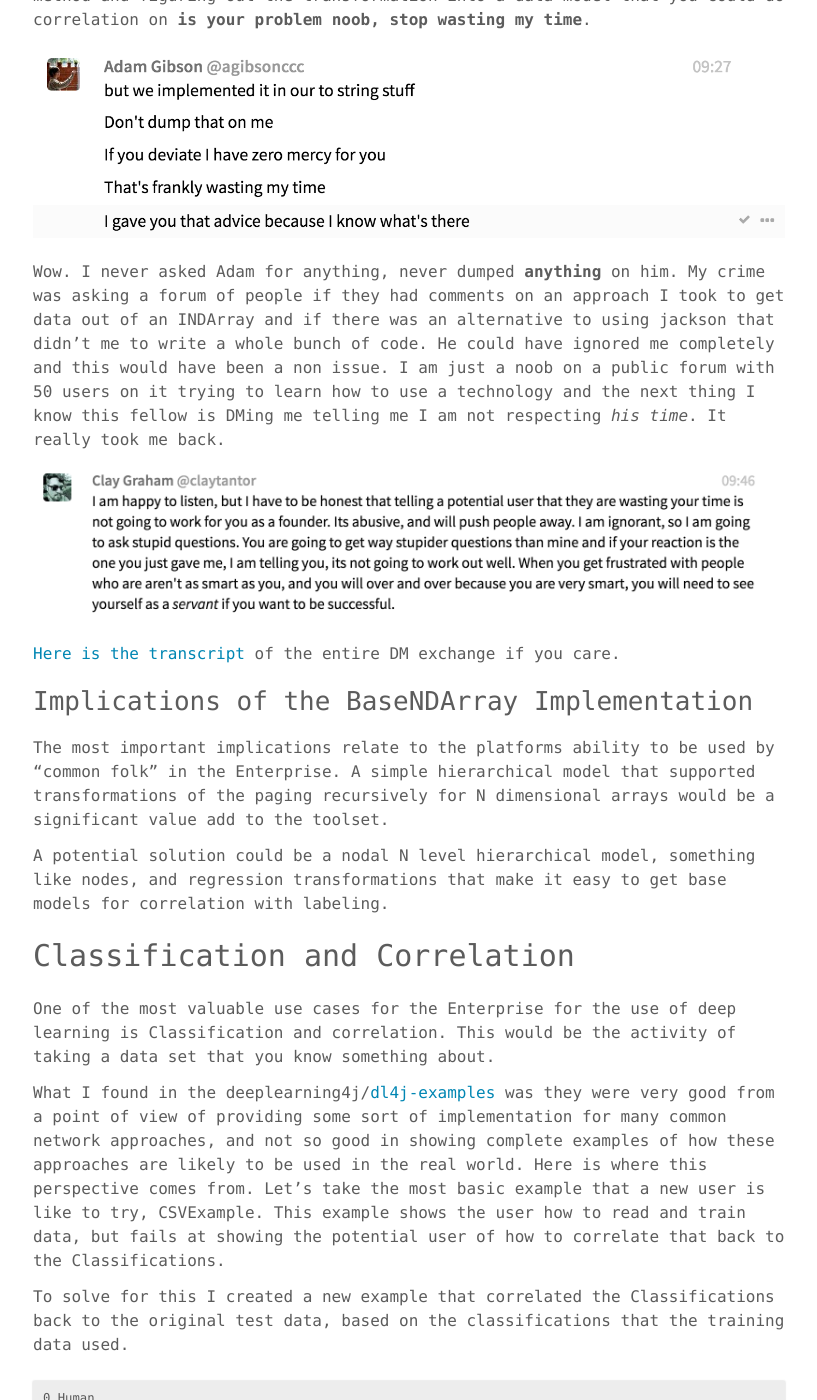
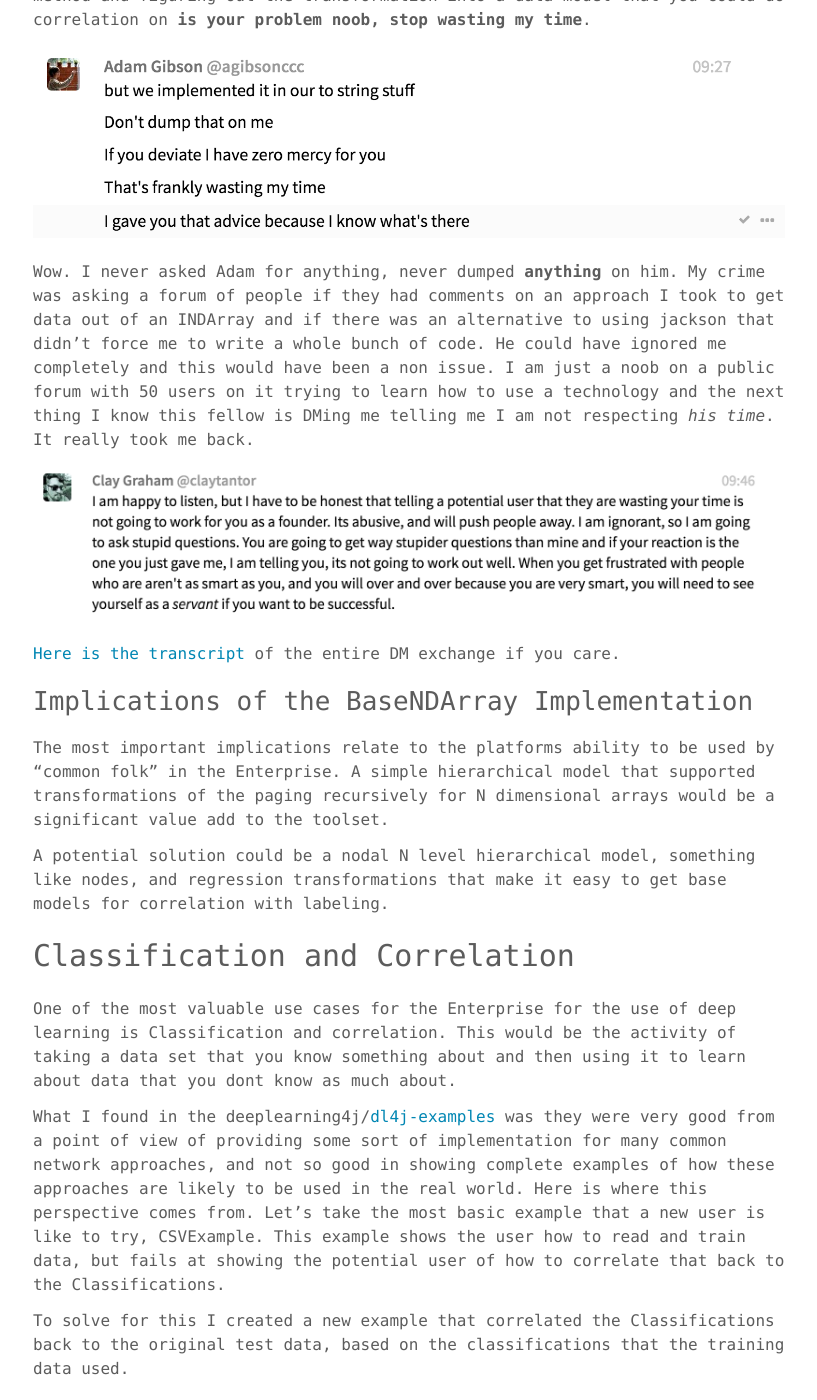
Before and after one commit to claytantor/claytantor.github.io, a Jekyll site: the page built from _posts/2016-09-10-working-with-deeplearning4j.md, in a window 1280 px wide and 1400 px high, scrolled down 4180 px. Shown: the whole window, without its empty margins (231-1048 px from the left). Built offline with Jekyll 4.4.1, drawn with Linux system fonts in a browser that asks for light colours.

Commit message:
fixing small typos

```diff
--- a/_posts/2016-09-10-working-with-deeplearning4j.md
+++ b/_posts/2016-09-10-working-with-deeplearning4j.md
@@ -135,7 +135,7 @@
 
 ![Wasting my time](/assets/images/abusive_founder.png)
 
-Wow. I never asked Adam for anything, never dumped **anything** on him. My crime was asking a forum of people if they had comments on an approach I took to get data out of an INDArray and if there was an alternative to using jackson that didn't me to write a whole bunch of code. He could have ignored me completely and this would have been a non issue. I am just a noob on a public forum with 50 users on it trying to learn how to use a technology and the next thing I know this fellow is DMing me telling me I am not respecting *his time*. It really took me back.
+Wow. I never asked Adam for anything, never dumped **anything** on him. My crime was asking a forum of people if they had comments on an approach I took to get data out of an INDArray and if there was an alternative to using jackson that didn't force me to write a whole bunch of code. He could have ignored me completely and this would have been a non issue. I am just a noob on a public forum with 50 users on it trying to learn how to use a technology and the next thing I know this fellow is DMing me telling me I am not respecting *his time*. It really took me back.
 
 ![Clay Response](/assets/images/response.png)
 
@@ -149,7 +149,7 @@
 
 # Classification and Correlation
 
-One of the most valuable use cases for the Enterprise for the use of deep learning is Classification and correlation. This would be the activity of taking a data set that you know something about.
+One of the most valuable use cases for the Enterprise for the use of deep learning is Classification and correlation. This would be the activity of taking a data set that you know something about and then using it to learn about data that you dont know as much about.
 
 What I found in the deeplearning4j/[dl4j-examples](https://github.com/deeplearning4j/dl4j-examples) was they were very good from a point of view of providing some sort of implementation for many common network approaches, and not so good in showing complete examples of how these approaches are likely to be used in the real world. Here is where this perspective comes from. Let's take the most basic example that a new user is like to try, CSVExample. This example shows the user how to read and train data, but fails at showing the potential user of how to correlate that back to the Classifications.
 
```
